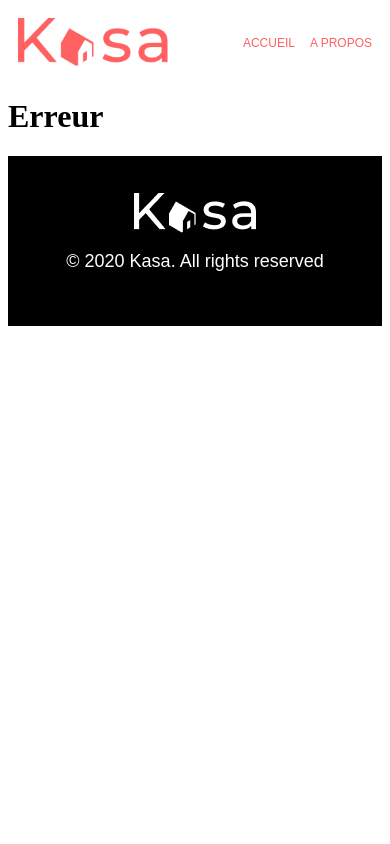
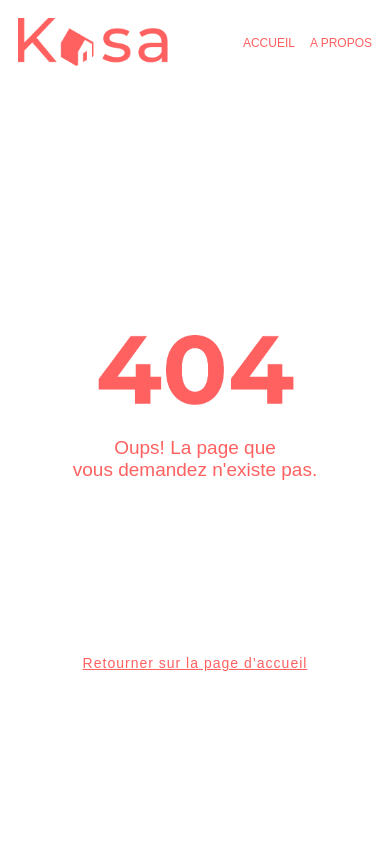
Before and after one commit to SLiberas06/Projet-7-Kasa, a React (Create React App) app: page /property/1 in a window 390 px wide. Shown: the top 844 px of the page. Built offline with nearby package versions, Linux system fonts and the light colour scheme.

Commit message:
PAges Error version mobile ok

```diff
--- a/src/components/AboutBanner/index.jsx
+++ b/src/components/AboutBanner/index.jsx
@@ -11,7 +11,8 @@ const StyledAboutBanner = styled.div`
   background: ${Colors.linearBanner};
   margin-bottom: 20px;
   @media (min-width: 768px) {
-    background: ${Colors.linearBanner}, url('${ImageBannerAbout}') no-repeat;
+    background: ${Colors.linearBannerLighten},
+      url('${ImageBannerAbout}') no-repeat;
     width: 90%;
     object-fit: cover;
     // height: 223px;
--- a/src/components/Collapse/index.jsx
+++ b/src/components/Collapse/index.jsx
@@ -73,7 +73,7 @@ function Collapse({ title, text }) {
           <FaChevronUp font-size="20px" color="white" />
         </ButtonCollapse>
       </DivCollapse>
-      <TextCollapse>{text}</TextCollapse>
+      <TextCollapse transition="3000ms">{text}</TextCollapse>
     </SectionCollapse>
   ) : (
     <SectionCollapse>
--- a/src/pages/Error.jsx
+++ b/src/pages/Error.jsx
@@ -1,8 +1,44 @@
+import error from '../assets/404.png'
+import styled from 'styled-components'
+import { Link } from 'react-router-dom'
+import Fonts from '../utils/Atoms'
+import Colors from '../utils/Colors'
+
+const ErrorImage = styled.img`
+  width: 200px;
+`
+const SectionError = styled.section`
+  width: 100%;
+  height: 100vh;
+  display: flex;
+  align-items: center;
+  flex-direction: column;
+  justify-content: center;
+  font-family: ${Fonts.principal};
+  color: ${Colors.primary};
+`
+const HomeLink = styled(Link)`
+  color: ${Colors.primary};
+  font-size: 14px;
+  letter-spacing: 1px;
+`
+const TextError = styled.p`
+  font-size: 19px;
+  text-align: center;
+  padding: 5px 20px;
+  margin-bottom: 20vh;
+`
 function Error() {
   return (
-    <div>
-      <h1>Erreur</h1>
-    </div>
+    <SectionError>
+      <ErrorImage src={error} alt="error" />
+      <TextError>
+        Oups! La page que <br />
+        vous demandez n'existe pas.
+      </TextError>
+      <HomeLink to="/">Retourner sur la page d’accueil</HomeLink>
+    </SectionError>
   )
 }
+
 export default Error
--- a/src/utils/Colors.jsx
+++ b/src/utils/Colors.jsx
@@ -7,6 +7,8 @@ const Colors = {
   linearCard:
     'linear-gradient(180deg, rgba(255, 255, 255, 0) 0%, rgba(0, 0, 0, 0.5) 100%)',
   CardWrapper: '#F6F6F6',
+  linearBannerLighten:
+    'linear-gradient(360deg, rgba(0, 0, 0, 0.3), rgba(0, 0, 0, 0.3))',
 }
 
 export default Colors
```
Also changed, not shown: src/assets/404.png (added).
